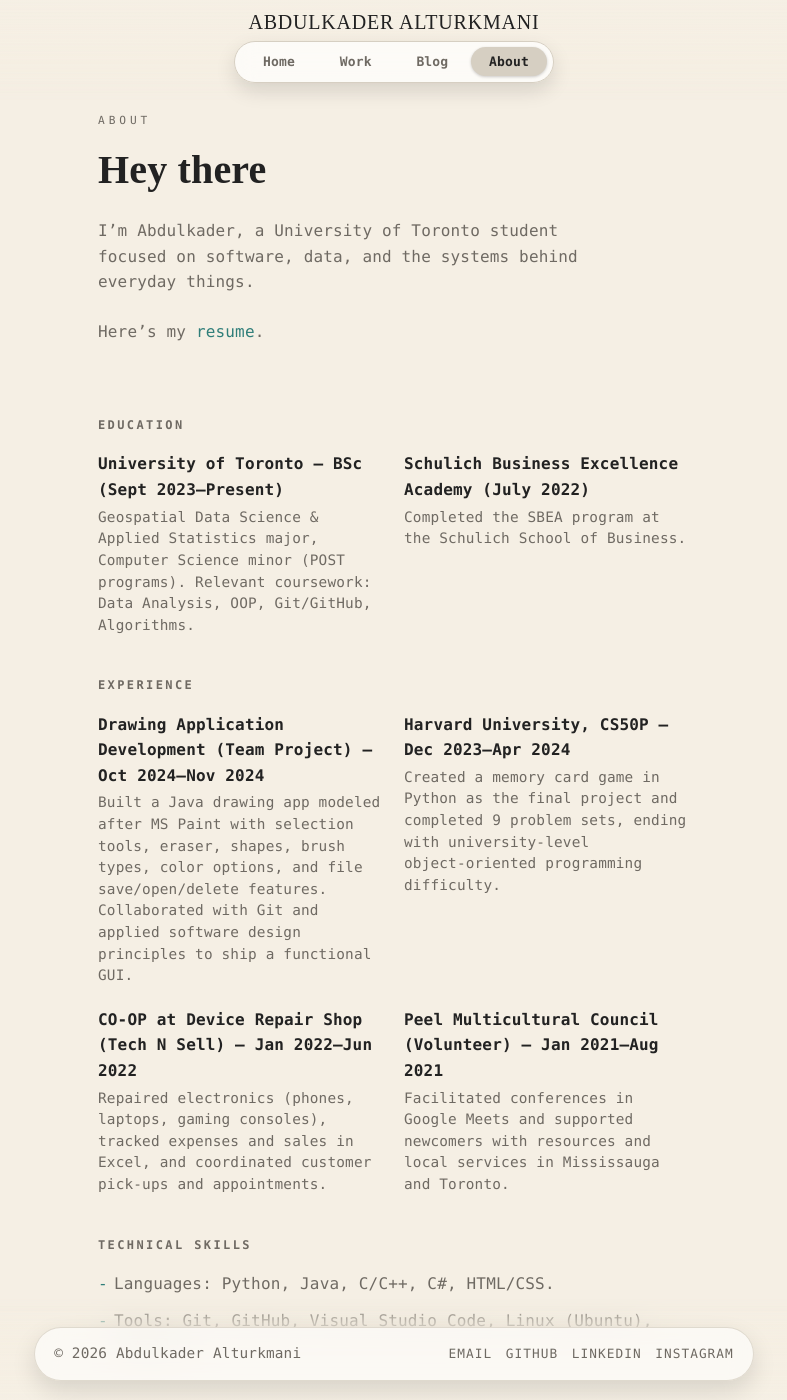
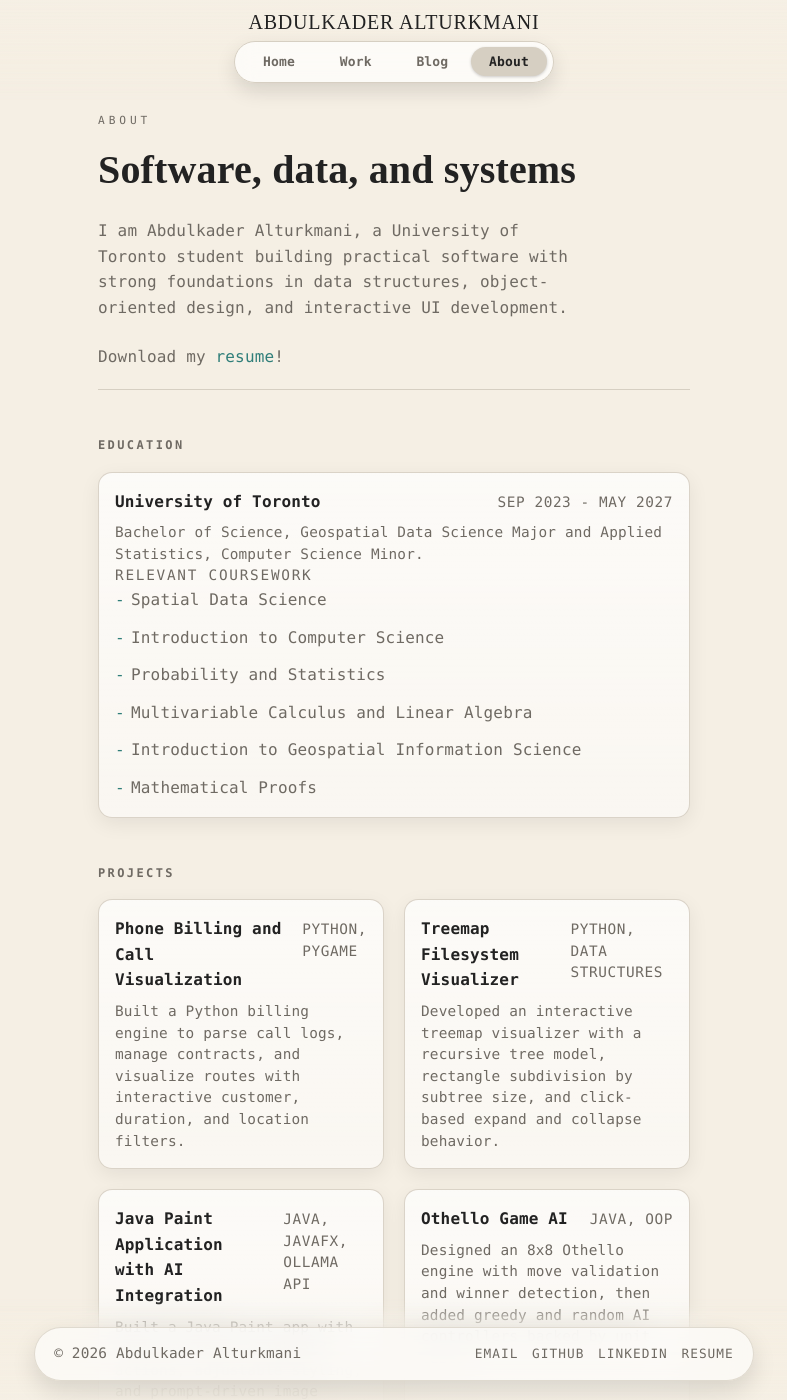
Before and after one commit to 25abid/25abid.github.io, a Jekyll site: the page built from about.markdown, in a window 1280 px wide and 1400 px high. Shown: the whole window, without its empty margins (246-1033 px from the left). Built offline with Jekyll 4.4.1, drawn with Linux system fonts in a browser that asks for light colours; some of the changed text lies outside the part shown.

Commit message:
Add new resume, fix about page layout

```diff
--- a/_includes/footer.html
+++ b/_includes/footer.html
@@ -5,7 +5,7 @@
       <a href="mailto:{{ site.email | default: 'hello@example.com' }}">Email</a>
       <a href="https://github.com/25abid" target="_blank" rel="noopener">GitHub</a>
       <a href="https://www.linkedin.com/in/abdulkader-alturkmani-0258b121b/" target="_blank" rel="noopener">LinkedIn</a>
-      <a href="https://www.instagram.com/25abid/" target="_blank" rel="noopener">Instagram</a>
+      <a href="{{ '/abdulkader-alturkmani-resume.pdf' | relative_url }}">Resume</a>
     </div>
   </div>
 </footer>
--- a/about.markdown
+++ b/about.markdown
@@ -4,66 +4,122 @@ title: About
 permalink: /about/
 ---
 
-<section class="hero">
-  <p class="eyebrow">About</p>
-  <h1 class="hero-title">Hey there</h1>
-  <p>
-    I’m Abdulkader, a University of Toronto student focused on software, data, and the systems behind everyday things.
-  </p>
-  <p>
-    Here’s my <a href="{{ '/qader+resume.pdf' | relative_url }}">resume</a>.
-  </p>
-</section>
+<div class="about-page">
+  <section class="hero about-hero">
+    <p class="eyebrow">About</p>
+    <h1 class="hero-title">Software, data, and systems</h1>
+    <p>
+      I am Abdulkader Alturkmani, a University of Toronto student building practical software with strong foundations in data structures, object-oriented design, and interactive UI development.
+    </p>
+    <p>
+      Download my <a href="{{ '/abdulkader-alturkmani-resume.pdf' | relative_url }}">resume</a>!
+    </p>
+  </section>
 
-<section class="section">
-  <h2>Education</h2>
-  <div class="card-grid">
-    <article class="card">
-      <h3>University of Toronto — BSc (Sept 2023–Present)</h3>
-      <p>Geospatial Data Science & Applied Statistics major, Computer Science minor (POST programs). Relevant coursework: Data Analysis, OOP, Git/GitHub, Algorithms.</p>
+  <section class="section">
+    <h2>Education</h2>
+    <article class="card card--about">
+      <div class="about-row">
+        <h3>University of Toronto</h3>
+        <p class="about-meta">Sep 2023 - May 2027</p>
+      </div>
+      <p>Bachelor of Science, Geospatial Data Science Major and Applied Statistics, Computer Science Minor.</p>
+      <p class="about-subtitle">Relevant Coursework</p>
+      <ul class="about-list">
+        <li>Spatial Data Science</li>
+        <li>Introduction to Computer Science</li>
+        <li>Probability and Statistics</li>
+        <li>Multivariable Calculus and Linear Algebra</li>
+        <li>Introduction to Geospatial Information Science</li>
+        <li>Mathematical Proofs</li>
+      </ul>
     </article>
-    <article class="card">
-      <h3>Schulich Business Excellence Academy (July 2022)</h3>
-      <p>Completed the SBEA program at the Schulich School of Business.</p>
-    </article>
-  </div>
-</section>
+  </section>
 
-<section class="section">
-  <h2>Experience</h2>
-  <div class="card-grid">
-    <article class="card">
-      <h3>Drawing Application Development (Team Project) — Oct 2024–Nov 2024</h3>
-      <p>Built a Java drawing app modeled after MS Paint with selection tools, eraser, shapes, brush types, color options, and file save/open/delete features. Collaborated with Git and applied software design principles to ship a functional GUI.</p>
-    </article>
-    <article class="card">
-      <h3>Harvard University, CS50P — Dec 2023–Apr 2024</h3>
-      <p>Created a memory card game in Python as the final project and completed 9 problem sets, ending with university-level object‑oriented programming difficulty.</p>
-    </article>
-    <article class="card">
-      <h3>CO‑OP at Device Repair Shop (Tech N Sell) — Jan 2022–Jun 2022</h3>
-      <p>Repaired electronics (phones, laptops, gaming consoles), tracked expenses and sales in Excel, and coordinated customer pick‑ups and appointments.</p>
-    </article>
-    <article class="card">
-      <h3>Peel Multicultural Council (Volunteer) — Jan 2021–Aug 2021</h3>
-      <p>Facilitated conferences in Google Meets and supported newcomers with resources and local services in Mississauga and Toronto.</p>
-    </article>
-  </div>
-</section>
+  <section class="section">
+    <h2>Projects</h2>
+    <div class="card-grid">
+      <article class="card card--about">
+        <div class="about-row">
+          <h3>Phone Billing and Call Visualization</h3>
+          <p class="about-meta">Python, Pygame</p>
+        </div>
+        <p>Built a Python billing engine to parse call logs, manage contracts, and visualize routes with interactive customer, duration, and location filters.</p>
+      </article>
 
-<section class="section">
-  <h2>Technical skills</h2>
-  <ul class="about-list">
-    <li>Languages: Python, Java, C/C++, C#, HTML/CSS.</li>
-    <li>Tools: Git, GitHub, Visual Studio Code, Linux (Ubuntu), IntelliJ.</li>
-  </ul>
-</section>
+      <article class="card card--about">
+        <div class="about-row">
+          <h3>Treemap Filesystem Visualizer</h3>
+          <p class="about-meta">Python, Data Structures</p>
+        </div>
+        <p>Developed an interactive treemap visualizer with a recursive tree model, rectangle subdivision by subtree size, and click-based expand and collapse behavior.</p>
+      </article>
 
-<section class="section">
-  <h2>Achievements</h2>
-  <ul class="about-list">
-    <li>TELUS Social Impact Bursary (CAD $5000) and UTM Entrance Scholarship (CAD $3000).</li>
-    <li>Ontario Scholar Award.</li>
-    <li>ISNA High School Graduate Academic Honours Award.</li>
-  </ul>
-</section>
+      <article class="card card--about">
+        <div class="about-row">
+          <h3>Java Paint Application with AI Integration</h3>
+          <p class="about-meta">Java, JavaFX, Ollama API</p>
+        </div>
+        <p>Built a Java Paint app with undo and redo, clipboard actions, adjustable styling, and prompt-driven image generation and editing through the Ollama API.</p>
+      </article>
+
+      <article class="card card--about">
+        <div class="about-row">
+          <h3>Othello Game AI</h3>
+          <p class="about-meta">Java, OOP</p>
+        </div>
+        <p>Designed an 8x8 Othello engine with move validation and winner detection, then added greedy and random AI controllers backed by unit tests.</p>
+      </article>
+
+      <article class="card card--about">
+        <div class="about-row">
+          <h3>CS50 Memory Card Game</h3>
+          <p class="about-meta">Python</p>
+        </div>
+        <p>Created the final CS50P project from scratch with card shuffling, matching logic, score tracking, and object-oriented program structure.</p>
+      </article>
+    </div>
+  </section>
+
+  <section class="section">
+    <h2>Certificates</h2>
+    <div class="card-grid">
+      <article class="card card--about">
+        <div class="about-row">
+          <h3>CS50P - Introduction to Programming with Python</h3>
+          <p class="about-meta">Apr 2024</p>
+        </div>
+        <p>Harvard University (edX). Completed 9 problem sets and developed a full Python final project applying object-oriented design concepts.</p>
+      </article>
+      <article class="card card--about">
+        <div class="about-row">
+          <h3>Schulich Business Excellence Academy (SBEA)</h3>
+          <p class="about-meta">Jul 2022</p>
+        </div>
+        <p>Schulich School of Business. Completed an intensive program in leadership, entrepreneurship, and business fundamentals.</p>
+      </article>
+    </div>
+  </section>
+
+  <section class="section">
+    <h2>Technical Skills</h2>
+    <div class="about-skills-grid">
+      <article class="card card--about">
+        <p class="about-subtitle">Programming Languages</p>
+        <p>Python, Java, HTML, CSS, JavaScript</p>
+      </article>
+      <article class="card card--about">
+        <p class="about-subtitle">Frameworks and Libraries</p>
+        <p>React, JavaFX, Pygame, Ollama API</p>
+      </article>
+      <article class="card card--about">
+        <p class="about-subtitle">Tools</p>
+        <p>Git, GitHub, VS Code, R Studio, ArcGIS Pro, IntelliJ</p>
+      </article>
+      <article class="card card--about">
+        <p class="about-subtitle">Concepts</p>
+        <p>Object-Oriented Programming, Data Structures, Algorithm Design, Web Development, Responsive Design, Interactive UI Development</p>
+      </article>
+    </div>
+  </section>
+</div>
--- a/assets/css/style.css
+++ b/assets/css/style.css
@@ -263,6 +263,60 @@ a:hover {
   font-size: 0.9rem;
   color: var(--muted);
   line-height: 1.5;
+}
+
+/* About page */
+.about-page {
+  display: grid;
+  gap: 0.4rem;
+}
+
+.about-hero {
+  padding-bottom: 1.2rem;
+  border-bottom: 1px solid var(--border);
+}
+
+.card--about {
+  background: linear-gradient(180deg, rgba(255, 255, 255, 0.72), rgba(255, 255, 255, 0.5));
+  border: 1px solid rgba(214, 207, 194, 0.9);
+  border-radius: 14px;
+  padding: 1rem;
+  box-shadow: 0 6px 20px rgba(0, 0, 0, 0.07);
+}
+
+.about-row {
+  display: flex;
+  align-items: baseline;
+  justify-content: space-between;
+  gap: 0.8rem;
+  margin-bottom: 0.5rem;
+}
+
+.about-row h3 {
+  margin: 0;
+}
+
+.about-meta {
+  margin: 0;
+  font-size: 0.72rem;
+  color: var(--muted);
+  letter-spacing: 0.04em;
+  text-transform: uppercase;
+  white-space: normal;
+}
+
+.about-subtitle {
+  margin: 0.85rem 0 0.45rem 0;
+  font-size: 0.74rem;
+  letter-spacing: 0.12em;
+  text-transform: uppercase;
+  color: var(--muted);
+}
+
+.about-skills-grid {
+  display: grid;
+  gap: 1rem;
+  grid-template-columns: repeat(auto-fit, minmax(240px, 1fr));
 }
 
 /* Home layout */
@@ -579,6 +633,16 @@ body.is-transitioning .main {
     justify-self: center;
   }
 
+  .about-row {
+    flex-direction: column;
+    align-items: flex-start;
+    gap: 0.25rem;
+  }
+
+  .about-meta {
+    white-space: normal;
+  }
+
   .site-footer {
     padding: 0.75rem 0.8rem 0.55rem;
   }
```
Also changed, not shown: Gemfile.lock, 2 other files.
